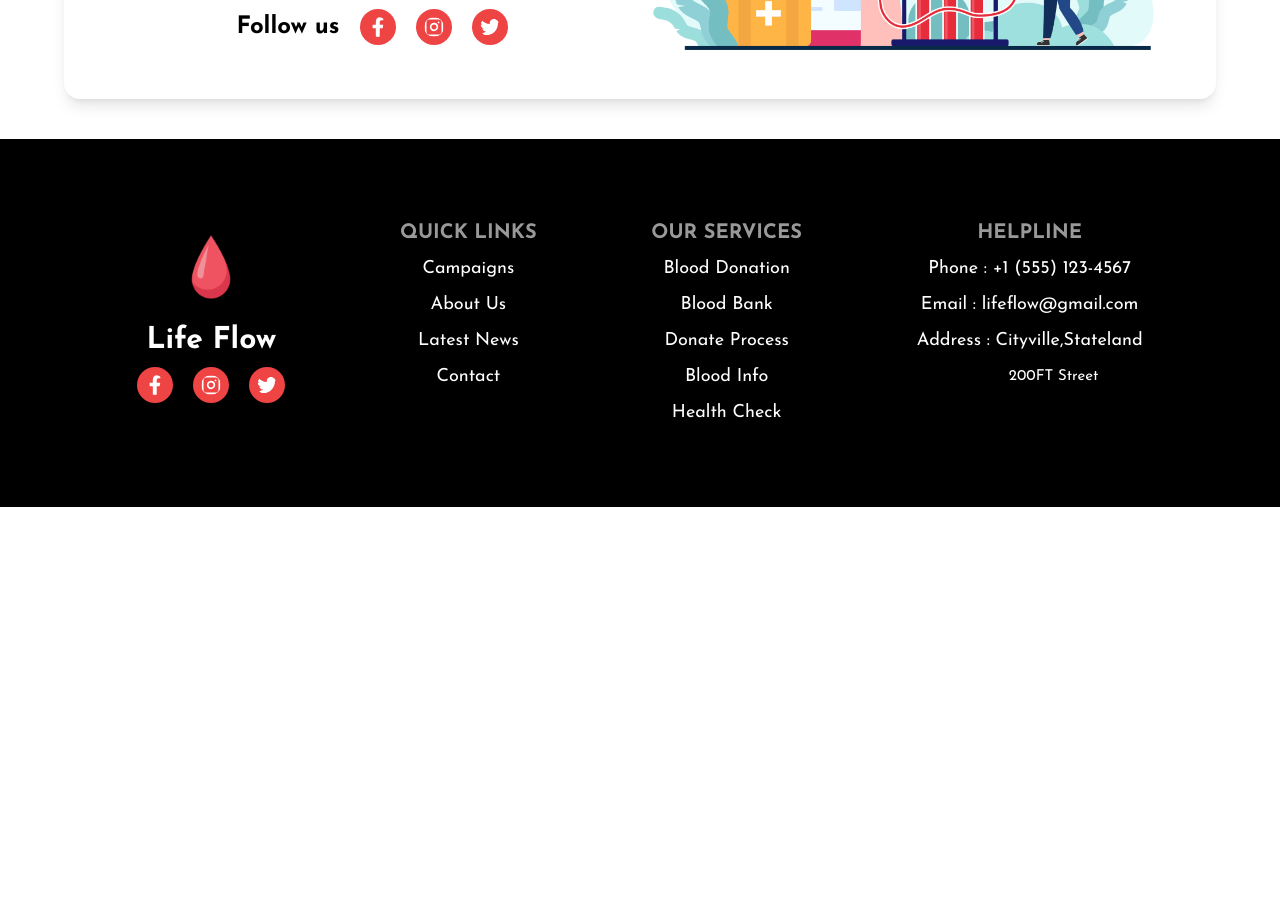
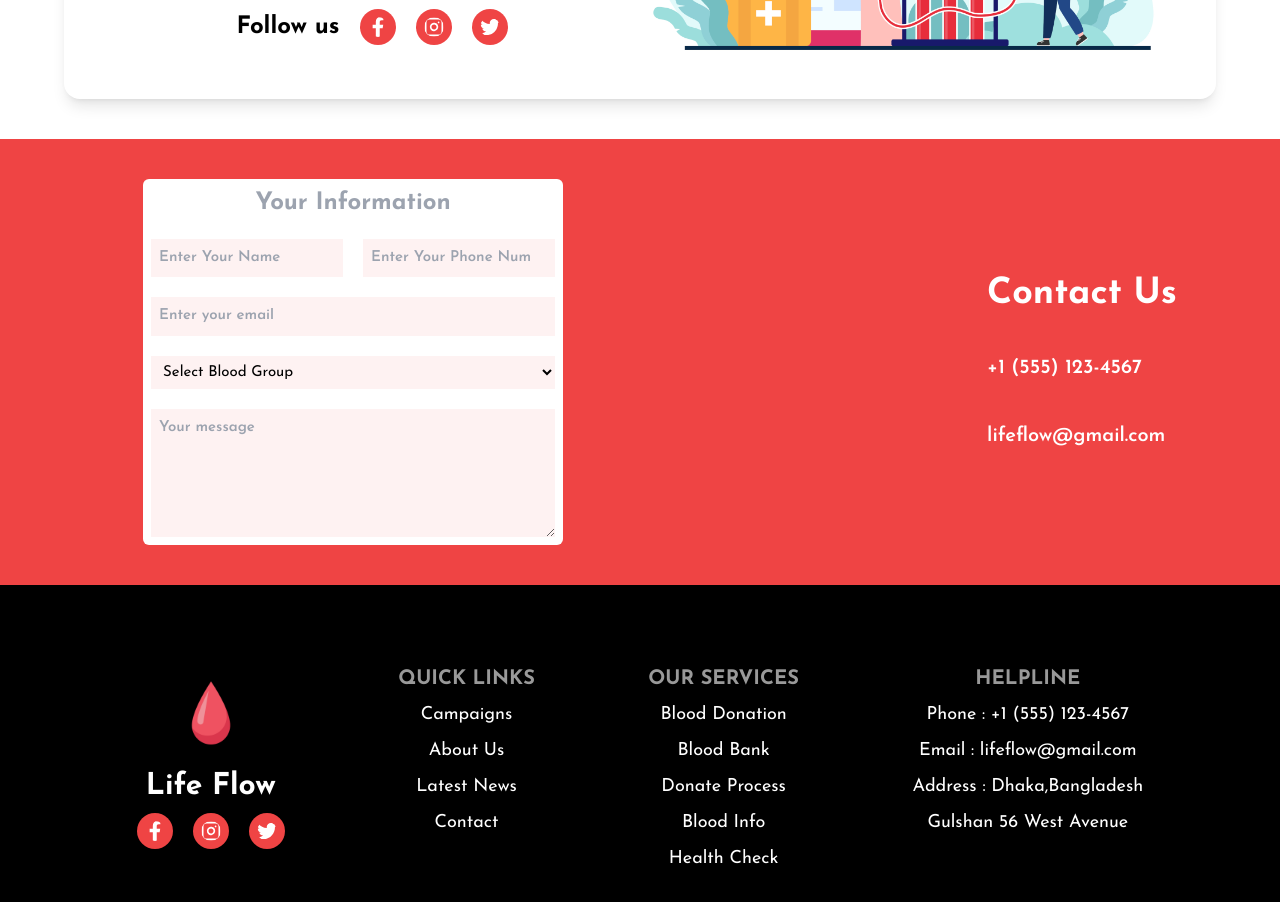
Before and after one commit to SabbirAhamedMaruf/Blood-Donation-Client, a React (Vite) app: page / in a window 1280 px wide. Shown: the part 480-1382 px from the top of the page. Before the commit the page ends 987 px from the top, so only its background shows below. Built offline with nearby package versions, Linux system fonts and the light colour scheme.

Commit message:
added contact us section with contact form

```diff
--- a/src/pages/Home/Banner/Banner.jsx
+++ b/src/pages/Home/Banner/Banner.jsx
@@ -129,3 +129,5 @@ const Banner = () => {
 };
 
 export default Banner;
+
+// TODO : Clicking on the “Join as a donor” button will redirect the user to registration page and Clicking on the “Search Donors” button will redirect the user to search page
--- /dev/null
+++ b/src/pages/Home/ContactUs/ContactUs.jsx
@@ -0,0 +1,69 @@
+const ContactUs = () => {
+  return (
+    <div className="bg-red-500 flex flex-col-reverse md:flex-row justify-center items-center md:gap-8 lg:gap-96">
+      <div className="p-10">
+        <form className="p-5 lg:p-2 rounded-md flex flex-col gap-3 lg:gap-5 bg-white">
+          <h1 className="font-bold lg:text-2xl text-center text-gray-400">
+            Your Information
+          </h1>
+          <div className="flex flex-col md:flex-row gap-5">
+            <input
+              className="text-[12px] md:text-[15px] lg:w-[15vw] px-2 py-1 lg:py-2 bg-red-50 outline-none text-black font-semibold"
+              type="text"
+              name="name"
+              placeholder="Enter Your Name"
+            />
+            <input
+              className="text-[12px] md:text-[15px] lg:w-[15vw] px-2 py-1 lg:py-2 bg-red-50 outline-none text-black font-semibold"
+              type="number"
+              name="phone"
+              placeholder="Enter Your Phone Number"
+            />
+          </div>
+          <input
+            className="text-[12px] md:text-[15px] px-2 py-1 lg:py-2 bg-red-50 outline-none text-black font-semibold"
+            type="email"
+            name="email"
+            placeholder="Enter your email"
+          />
+          <select
+            className="text-[12px] md:text-[15px] px-2 py-2 bg-red-50 outline-none"
+            name="bloodgroup"
+          >
+            <option value="none">Select Blood Group</option>
+            <option value="A+">A+</option>
+            <option value="A-">A-</option>
+            <option value="B+">B+</option>
+            <option value="B-">B-</option>
+            <option value="AB+">AB+</option>
+            <option value="AB-">AB-</option>
+            <option value="O+">O+</option>
+            <option value="O-">O-</option>
+          </select>
+          <textarea
+            className="text-[12px] md:text-[15px] px-2 py-2 bg-red-50 outline-none text-black font-semibold"
+            name="message"
+            cols="30"
+            rows="5"
+            placeholder="Your message"
+          ></textarea>
+        </form>
+      </div>
+      <div className="pt-5 md:pt-0 text-center md:text-left text-white space-y-3 lg:space-y-10">
+        <h1 className="font-bold text-xl md:text-2xl lg:text-4xl">
+          Contact Us
+        </h1>
+        <h3 className="font-semibold text-[12px] md:text-[15px] lg:text-xl">
+          +1 (555) 123-4567
+        </h3>
+        <h3 className="font-semibold text-[12px] md:text-[15px] lg:text-xl">
+          lifeflow@gmail.com
+        </h3>
+      </div>
+    </div>
+  );
+};
+
+export default ContactUs;
+
+// TODO : Take input from here and save inside admin dashboard (see requirment first)
--- a/src/pages/Home/Home.jsx
+++ b/src/pages/Home/Home.jsx
@@ -1,12 +1,14 @@
 import Footer from "../Shared/Footer";
 import Navbar from "../Shared/Navbar";
 import Banner from "./Banner/Banner";
+import ContactUs from "./ContactUs/ContactUs";
 
 const Home = () => {
     return (
         <div>
             <Navbar/>
             <Banner/>
+            <ContactUs/>
             <Footer/>
         </div>
     );
--- a/src/pages/Shared/Footer.jsx
+++ b/src/pages/Shared/Footer.jsx
@@ -63,10 +63,10 @@ const Footer = () => {
             Email : lifeflow@gmail.com
           </a>
           <a className="text-[12px] md:text-[15px] lg:text-[18px] hover:text-red-500">
-            Address : Cityville,Stateland
+            Address : Dhaka,Bangladesh
           </a>
-          <p className="text-[12px] md:text-[15px] md:ml-8 lg:ml-12 hover:text-red-500">
-            200FT Street
+          <p className="text-[12px] md:text-[15px] lg:text-[18px]  hover:text-red-500">
+            Gulshan 56 West Avenue
           </p>
         </div>
       </nav>
--- a/src/pages/Shared/Navbar.jsx
+++ b/src/pages/Shared/Navbar.jsx
@@ -67,3 +67,6 @@ const Navbar = () => {
 };
 
 export default Navbar;
+
+
+// TODO : will have logo, donation requests, blog, login, registration link before logged in. and will have dashboard, and fundings links addition to those links.
```
